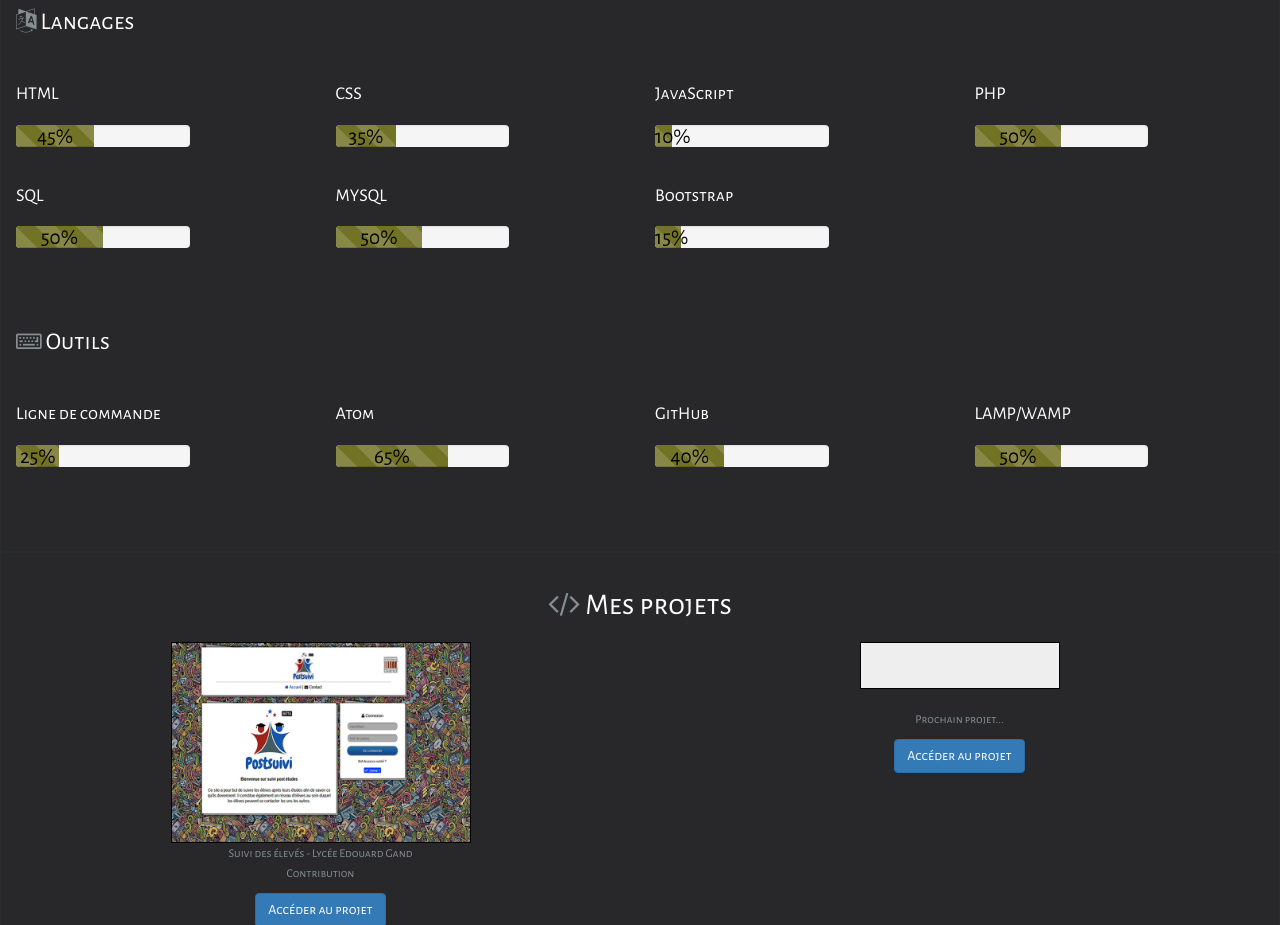
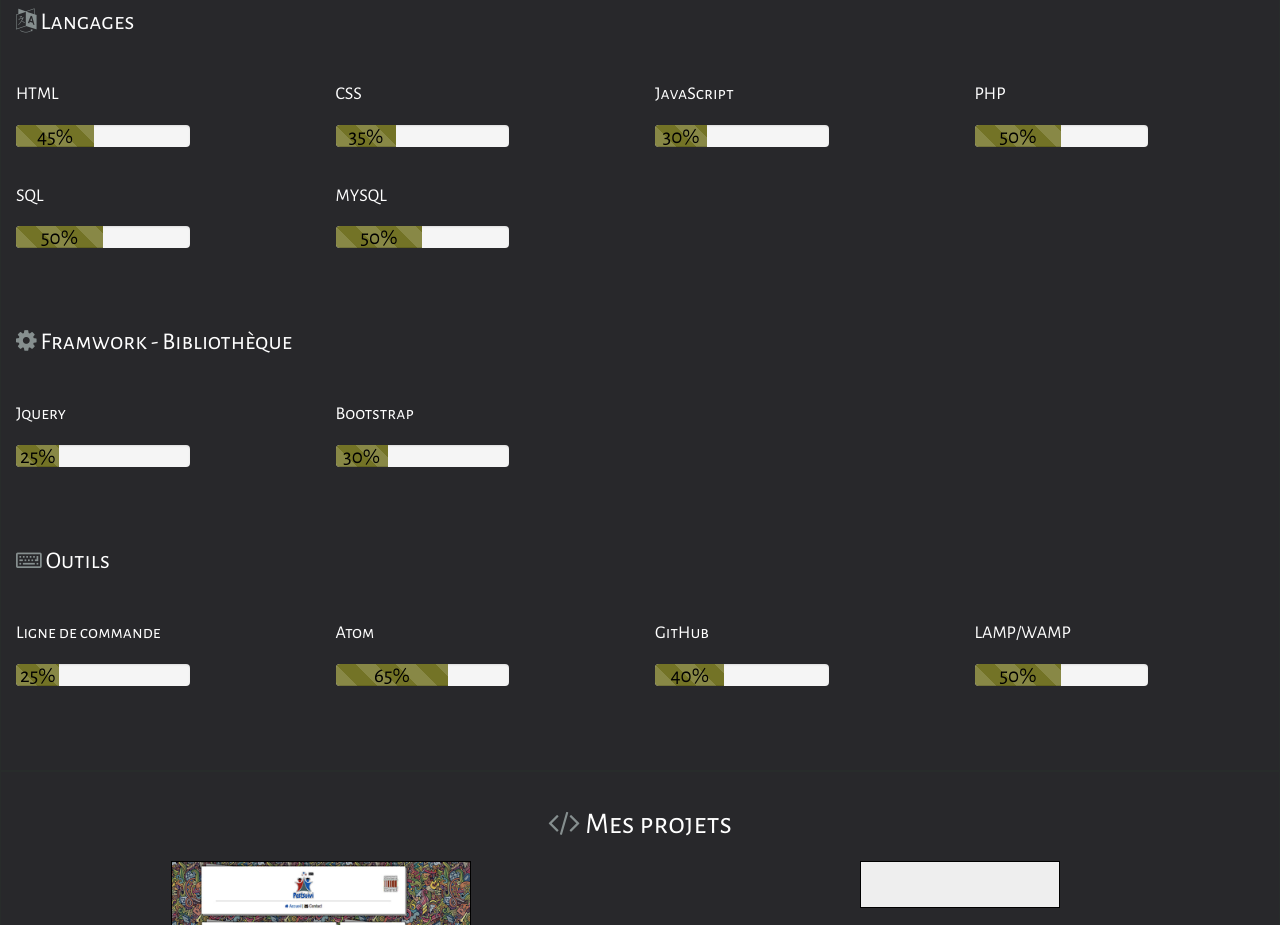
Before and after one commit to AndreVictor60/AndreVictor60.github.io, a website: page index.html in a window 1280 px wide. Shown: the part 1920-2845 px from the top of the page. Drawn offline with nearby package versions, Linux system fonts and the light colour scheme.

Commit message:
Ajout framework

```diff
--- a/index.html
+++ b/index.html
@@ -188,8 +188,8 @@
             <div class="col-md-3">
               <h4>JavaScript</h4>
               <div class="progress">
-                <div class="progress-bar progress-bar-success progress-bar-striped active progress-bar-perso" role="progressbar" aria-valuenow="5" aria-valuemin="0" aria-valuemax="100" style="width:10%;">
-                  10%
+                <div class="progress-bar progress-bar-success progress-bar-striped active progress-bar-perso" role="progressbar" aria-valuenow="5" aria-valuemin="0" aria-valuemax="100" style="width:30%;">
+                  30%
                 </div>
               </div>
               </div>
@@ -219,15 +219,28 @@
                 </div>
               </div>
             </div>
-            <div class="col-md-3">
-              <h4>Bootstrap</h4>
-              <div class="progress">
-                <div class="progress-bar progress-bar-success progress-bar-striped active progress-bar-perso" role="progressbar" aria-valuenow="15" aria-valuemin="0" aria-valuemax="100" style="width:15%;; background-color: rgb(115,115,38)">
-                  15%
-                </div>
+          </div>
+        <br><br>
+        <h3><i class="fa fa-cog" aria-hidden="true"></i> Framwork - Bibliothèque</h3>
+        <br>
+        <div class="row">
+          <div class="col-md-3">
+            <h4>Jquery</h4>
+            <div class="progress">
+              <div class="progress-bar progress-bar-success progress-bar-striped active progress-bar-perso" role="progressbar" aria-valuenow="15" aria-valuemin="0" aria-valuemax="100" style="width:25%;; background-color: rgb(115,115,38)">
+                25%
               </div>
             </div>
           </div>
+          <div class="col-md-3">
+            <h4>Bootstrap</h4>
+            <div class="progress">
+              <div class="progress-bar progress-bar-success progress-bar-striped active progress-bar-perso" role="progressbar" aria-valuenow="15" aria-valuemin="0" aria-valuemax="100" style="width:30%;; background-color: rgb(115,115,38)">
+                30%
+              </div>
+            </div>
+          </div>
+        </div>
         <br><br>
         <h3><i class="fa fa-keyboard-o" aria-hidden="true"></i> Outils</h3>
         <br>
```
